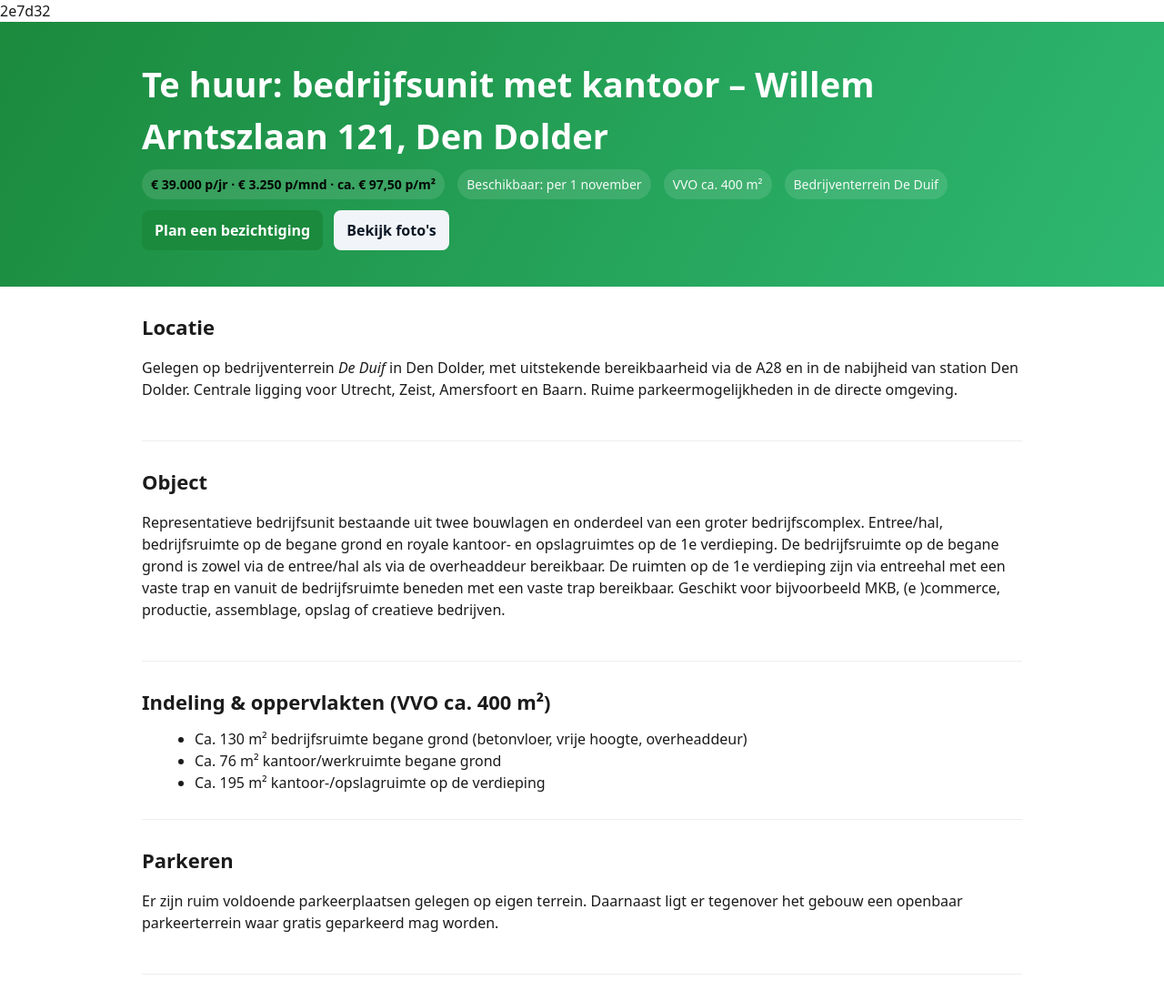
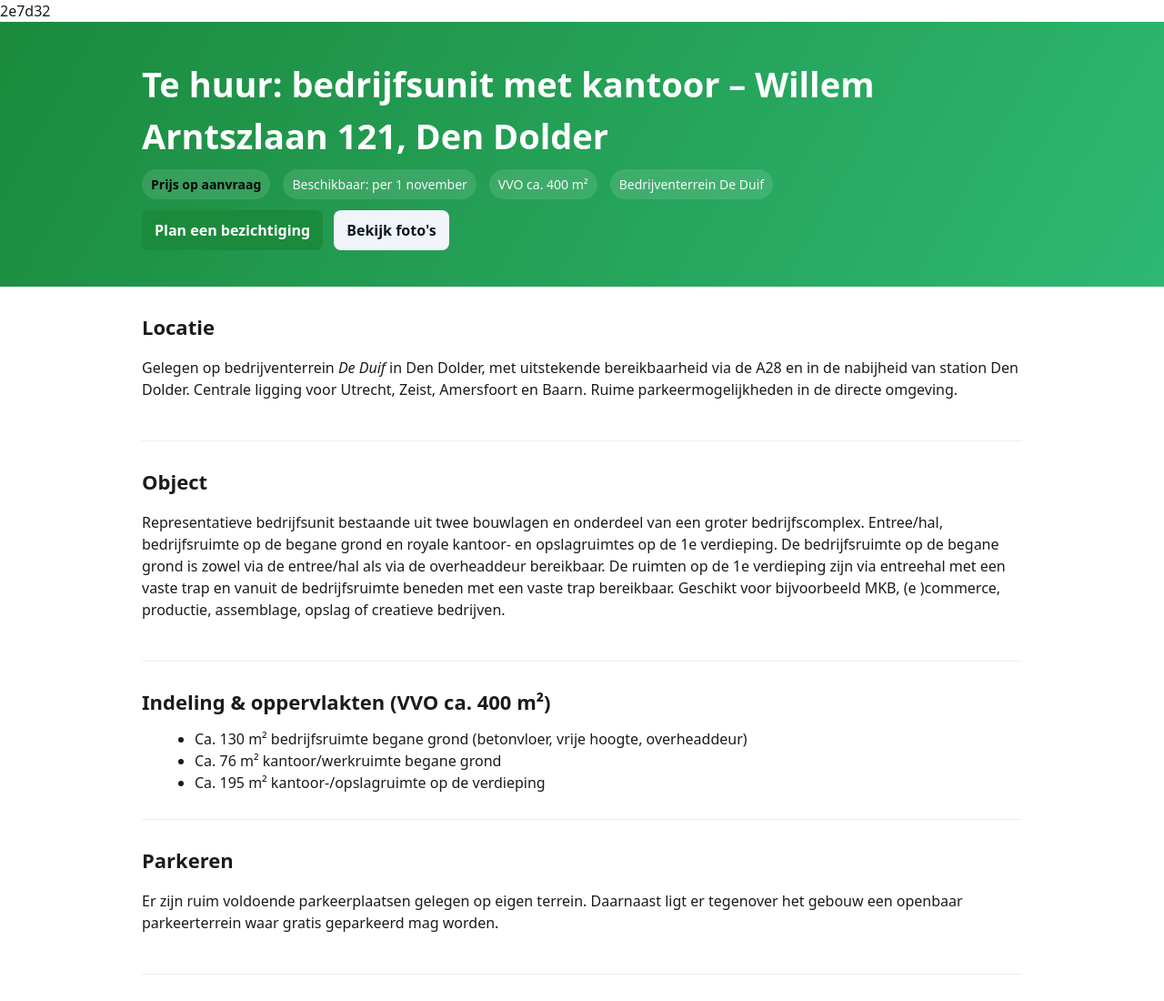
Before and after one commit to brucewesteneng/willemarntzlaan121, a plain HTML site: page index.html in a window 1280 px wide. Shown: the top 1100 px of the page at 91% size. Drawn offline with Linux system fonts and the light colour scheme.

Commit message:
Update index.html

```diff
--- a/index.html
+++ b/index.html
@@ -46,7 +46,7 @@
     <div class="wrap">
       <h1>Te huur: bedrijfsunit met kantoor – Willem Arntszlaan 121, Den Dolder</h1>
       <div class="meta">
-        <span class="badge">€ 39.000 p/jr · € 3.250 p/mnd · ca. € 97,50 p/m²</span>
+        <span class="badge">Prijs op aanvraag</span>
         <span>Beschikbaar: per 1 november</span>
         <span>VVO ca. 400 m²</span>
         <span>Bedrijventerrein De Duif</span>
```
